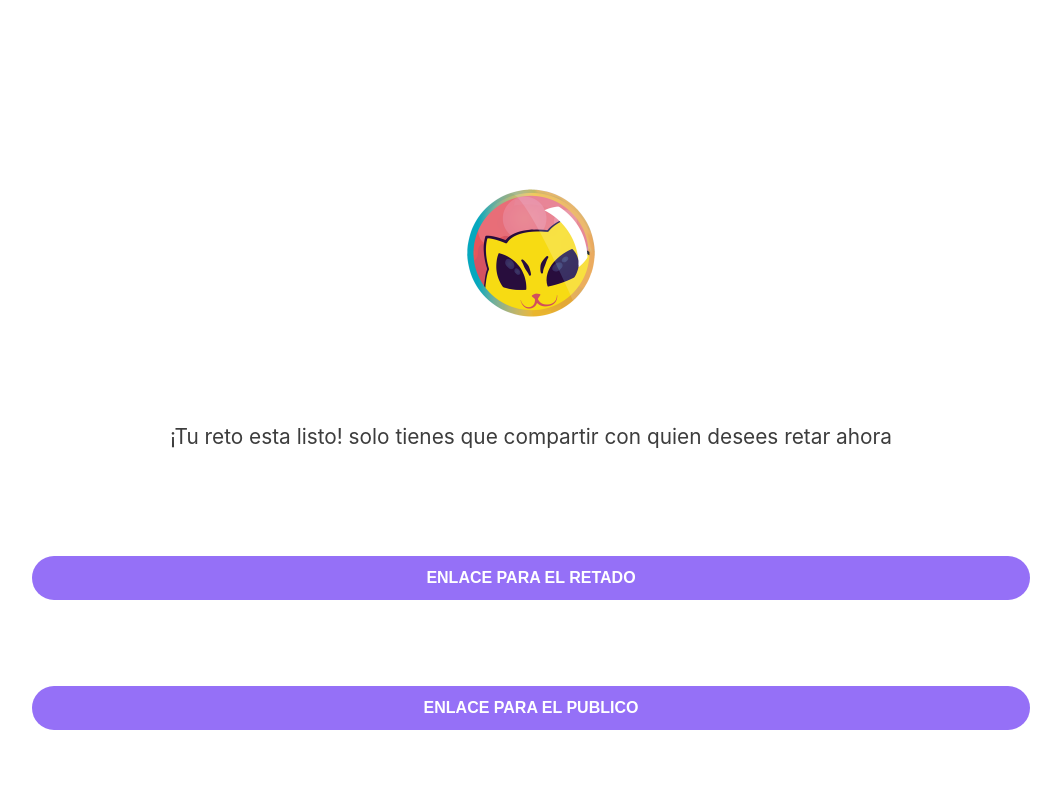
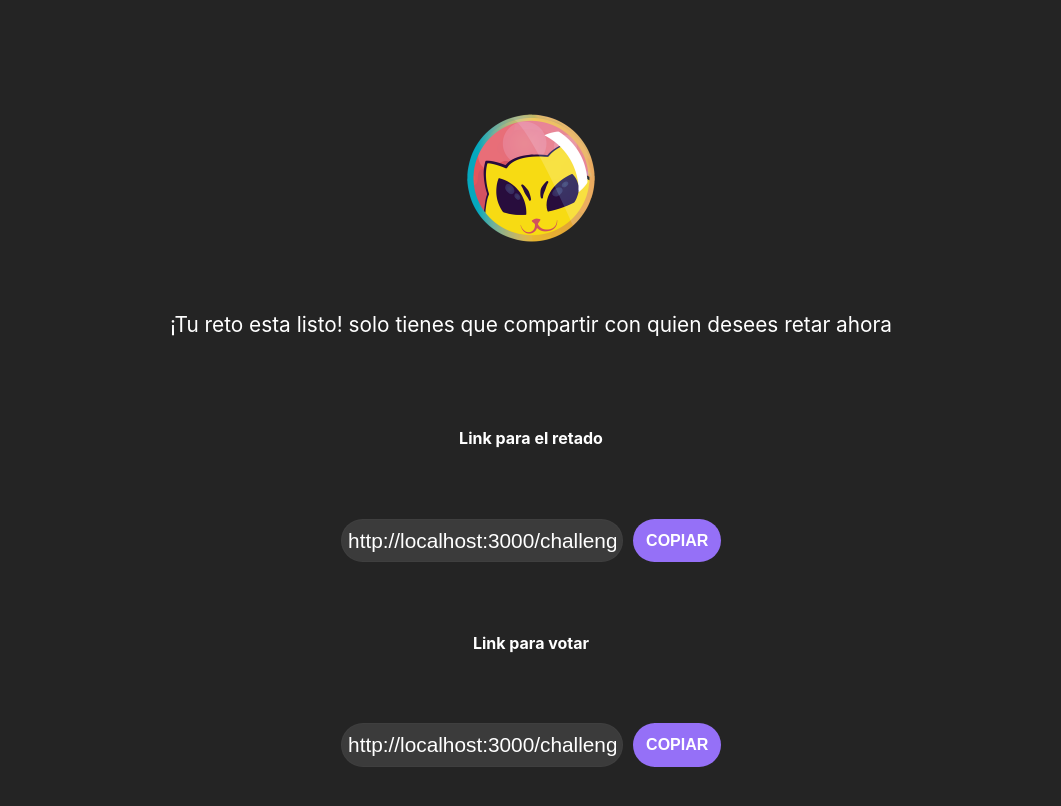
Before and after one commit to clovis-qatro20/pocchallenges, a React (Create React App) app: page /challenge/confirmation in a window 1280 px wide. Shown: the top 806 px of the page, without its empty margins (109-1170 px from the left). Built offline with nearby package versions, Linux system fonts and the light colour scheme; no server answers; what @aws-amplify/core would draw is missing.

Commit message:
fix upload and copy text issues

```diff
--- a/src/index.css
+++ b/src/index.css
@@ -3,7 +3,11 @@ html,
   height: 100%;
 }
 
-p, input, li, button, label {
+p,
+input,
+li,
+button,
+label {
   text-align: center;
   font-size: 1.3em;
 }
@@ -25,7 +29,7 @@ h4,
 h5,
 label,
 h6 {
-  color: #3d3d3d;
+  color: #fff;
 }
 
 .loader {
@@ -48,6 +52,7 @@ h6 {
   flex-direction: column;
   align-items: center;
   justify-content: space-evenly;
+  background-color: rgb(36, 36, 36);
 }
 
 body {
@@ -67,9 +72,10 @@ body {
 
 input,
 textarea {
-  border: 1px solid rgb(112, 112, 112, 0.2);
-  color: #3d3d3d;
-  font-size:  1.3em;
+  background-color: hsl(0, 0%, 23%);
+  border: 1px solid rgba(83, 83, 83, 0.2);
+  color: #fff;
+  font-size: 1.3em;
   padding: 0.3em;
   border-radius: 1.3em;
 }
@@ -285,3 +291,11 @@ code {
 .votingTitle {
   text-align: center;
 }
+
+.votingLingContainer {
+  display: flex;
+}
+
+.votingLingContainer input {
+  margin-right: 10px;
+}
--- a/src/pages/ChalllengeConfirmation.js
+++ b/src/pages/ChalllengeConfirmation.js
@@ -1,4 +1,4 @@
-import React, { useState } from "react";
+import React, { useState, useRef } from "react";
 import { connect } from "react-redux";
 import { Redirect } from "react-router";
 import { toast } from "react-toastify";
@@ -7,15 +7,23 @@ import StyledButton from "../components/StyleButton";
 const ChallengeConfirmation = ({ challenge: { data, submitted } }) => {
   const challengerURL = `${process.env.REACT_APP_BASE_URL}/challenge?id=${data?.id}`;
   const votingURL = `${process.env.REACT_APP_BASE_URL}/challenge/vote?id=${data?.id}`;
+  const urlWithCode = `${challengerURL}&code=${data?.code}`;
+  const inputRefChallengeURL = useRef(null);
+  const inputRefVotingURL = useRef(null);
 
   const copyURL = () => {
-    navigator.clipboard.writeText(votingURL);
+    inputRefVotingURL.current.select();
+    inputRefVotingURL.current.setSelectionRange(0, 9999);
+    document.execCommand("copy");
+
     toast.success("Tu enlace fue para publico fue copiado con exito!🔥🔥");
   };
 
   const copyURLwitCode = () => {
-    const url = `${challengerURL}&code=${data?.code}`;
-    navigator.clipboard.writeText(url);
+    inputRefChallengeURL.current.select();
+    inputRefChallengeURL.current.setSelectionRange(0, 9999);
+    document.execCommand("copy");
+
     toast.success("Tu enlace para el retador fue copiado con exito!🔥🔥");
   };
 
@@ -30,9 +38,19 @@ const ChallengeConfirmation = ({ challenge: { data, submitted } }) => {
         ahora`}
       </p>
       {!submitted && (
-        <StyledButton action={copyURLwitCode} title="enlace para el retado" />
+        <>
+          <h4>Link para el retado</h4>
+          <div className="votingLingContainer">
+            <input value={urlWithCode} type="text" ref={inputRefChallengeURL} />
+            <StyledButton action={copyURLwitCode} title="Copiar" />
+          </div>
+        </>
       )}
-      <StyledButton action={copyURL} title="enlace para el publico" />
+      <h4>Link para votar</h4>
+      <div className="votingLingContainer">
+        <input value={votingURL} type="text" ref={inputRefVotingURL} />
+        <StyledButton action={copyURL} title="Copiar" />
+      </div>
     </>
   );
 };
--- a/src/pages/SubmitChallengeForm.js
+++ b/src/pages/SubmitChallengeForm.js
@@ -19,9 +19,9 @@ import { Redirect } from "react-router";
 import StyledButton from "../components/StyleButton";
 import { toast } from "react-toastify";
 
+const MAX_UPLOAD_TIME = 30;
+
 const SubmitChallengeForm = ({ submitChallenge, redirect }) => {
-  const webcamRef = useRef(null);
-  const mediaRecorderRef = useRef(null);
   const videoRef = useRef(null);
   const [recordedChunks, setRecordedChunks] = useState([]);
   const [blobURL, setBlobURL] = useState("");
@@ -76,13 +76,16 @@ const SubmitChallengeForm = ({ submitChallenge, redirect }) => {
         style={{ display: "none" }}
         onChange={(e) => onFinishUploadVideo(e.target.files[0])}
       ></input>
-      <p>al dar click, se abrira la camara de tu celular, el video puede durar un máximo de 30 segundos</p>
+      <p>
+        al dar click, se abrira la camara de tu celular, el video puede durar un
+        máximo de 30 segundos
+      </p>
       <StyledButton title="sube tu video" action={uploadVideo} />
     </>
   );
 
   const checkVideoValidate = (time) => {
-    if (time > 20) {
+    if (time >= MAX_UPLOAD_TIME) {
       handleDiscardMedia();
       toast.error("El limite de tiempo del video es de 30s");
     }
--- a/src/pages/VoteChallenge.js
+++ b/src/pages/VoteChallenge.js
@@ -124,18 +124,19 @@ const VoteChallenge = ({
 
   useEffect(() => {
     setPickWinner(
-      moment(challenge.expires).isBefore(moment().format("YYYY-MM-DD"))
+      moment(challenge?.expires).isBefore(moment().format("YYYY-MM-DD"))
     );
     setVideoOnDemandJsOptions({
       autoplay: false,
       controls: true,
+      aspectRatio: "4:5",
       sources: [
         {
-          src: `https://cmuvod-dev-output-m1m9gw90.s3.amazonaws.com/public/${challenge.vodAsset?.videoID}/${challenge.vodAsset.videoID}.m3u8`,
+          src: `https://cmuvod-dev-output-m1m9gw90.s3.amazonaws.com/public/${challenge?.vodAsset?.videoID}/${challenge?.vodAsset.videoID}.m3u8`,
         },
       ],
     });
-    if (id === challenge.id) setRenderVideo(true);
+    if (id === challenge?.id) setRenderVideo(true);
   }, [challenge]);
 
   const closeModal = () => {
@@ -170,13 +171,13 @@ const VoteChallenge = ({
   );
 
   const renderWinnerInterface = () => {
-    const challengerWin = challenge.accomplish > challenge.notAccomplished;
+    const challengerWin = challenge?.accomplish > challenge?.notAccomplished;
     return (
       <div className="bottomControlers">
         <h4>
           {challengerWin
-            ? `${challenge.challenger?.name} gano!! 🦄🔥🔥🔥`
-            : `${challenge.challenger?.name} perdio!! 😩😩😭`}
+            ? `${challenge?.challenger?.name} gano!! 🦄🔥🔥🔥`
+            : `${challenge?.challenger?.name} perdio!! 😩😩😭`}
         </h4>
       </div>
     );
@@ -188,9 +189,9 @@ const VoteChallenge = ({
         <div className="descriptionModal">
           <img src={`${process.env.PUBLIC_URL}/logo.png`} className="logo" />
           <h4>El reto Cash Me Up</h4>
-          <p>{`${challenge.owner.name} reto a ${challenge.challenger?.name}`}</p>
+          <p>{`${challenge?.owner?.name} reto a ${challenge?.challenger?.name}`}</p>
           <p>a</p>
-          <p>{challenge.description}</p>
+          <p>{challenge?.description}</p>
           {pickWinner ? (
             <>
               <p>mira quien gano</p>
@@ -201,7 +202,7 @@ const VoteChallenge = ({
           ) : (
             <>
               <p>la votacion termina a las</p>
-              <p>{moment(challenge.expires).format("LL")}</p>
+              <p>{moment(challenge?.expires).format("LL")}</p>
               <p>¿CUMPLIÓ? O NO CUMPLIÓ</p>
               <button className="secondary" onClick={() => closeModal()}>
                 votar
@@ -214,8 +215,8 @@ const VoteChallenge = ({
       {renderVideo && <VideoPlayer {...videoOnDemandJsOptions} />}
       <VotingCounter
         {...{
-          accomplish: challenge.accomplish,
-          notAccomplished: challenge.notAccomplished,
+          accomplish: challenge?.accomplish,
+          notAccomplished: challenge?.notAccomplished,
         }}
       />
       {pickWinner ? renderWinnerInterface() : renderVotingInterface()}
--- a/src/store/challenge/sagas.js
+++ b/src/store/challenge/sagas.js
@@ -55,6 +55,12 @@ function* createChallengeSaga({ payload }) {
     const {
       data: { createChallenge },
     } = yield call(createChallengeAPI, payload);
+    localStorage.setItem(
+      "state",
+      JSON.stringify({
+        Challenge: { data: createChallenge, err: {}, submitted: false },
+      })
+    );
     yield put(actions.createChallengeSuccess(createChallenge));
   } catch (err) {
     yield put(
```
